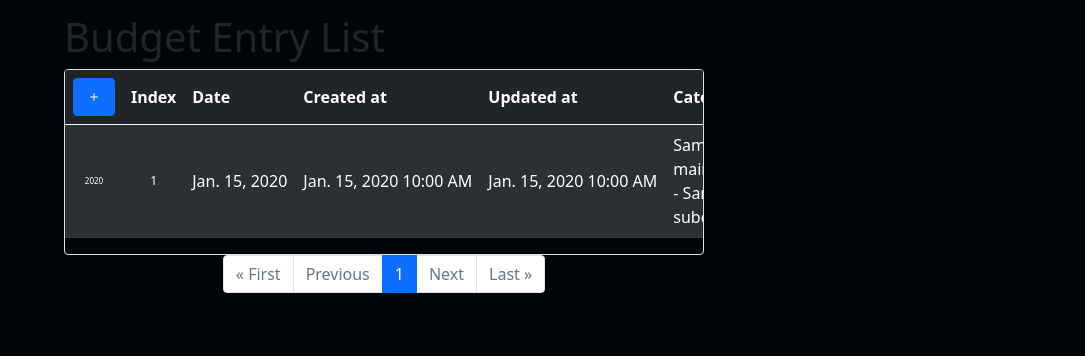
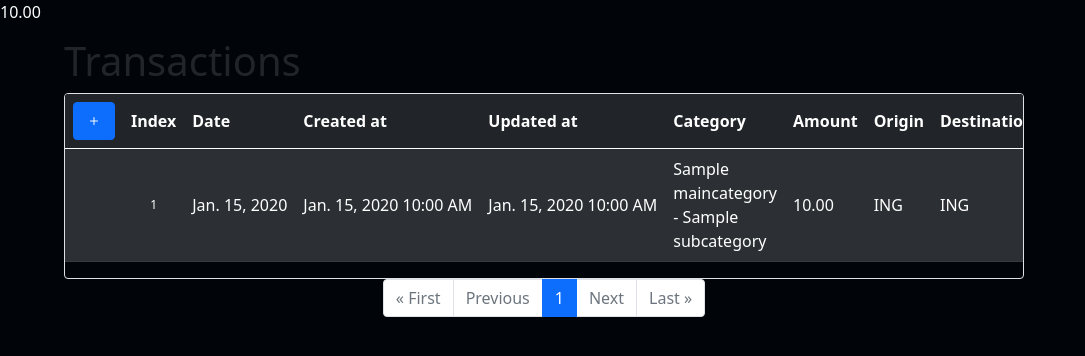
Before and after one commit to badutka/BudgetWebApp, a Django app: page / in a window 1280 px wide. Shown: the part 104-460 px from the top of the page, without its empty margins (0-1085 px from the left). Run offline with Django 4.2, Linux system fonts and the light colour scheme; tables that the repository leaves empty hold one stand-in row (values such as "Sample post"); some libraries are stand-ins or nearby versions.

Commit message:
changed model name and some file names

```diff
--- a/budgetwebapp/budget/admin.py
+++ b/budgetwebapp/budget/admin.py
@@ -1,8 +1,8 @@
 from django.contrib import admin
-from .models import MoneyAccount, BudgetExpenseEntry, Category, MainCategory, SubCategory, BalanceHistory
+from .models import MoneyAccount, Transaction, Category, MainCategory, SubCategory, BalanceHistory
 
 admin.site.register(MoneyAccount)
-admin.site.register(BudgetExpenseEntry)
+admin.site.register(Transaction)
 admin.site.register(Category)
 admin.site.register(MainCategory)
 admin.site.register(SubCategory)
--- a/budgetwebapp/budget/forms.py
+++ b/budgetwebapp/budget/forms.py
@@ -1,10 +1,10 @@
 from django import forms
-from .models import BudgetExpenseEntry, Category
+from .models import Transaction, Category
 
 
 class BudgetExpenseEntryForm(forms.ModelForm):
     class Meta:
-        model = BudgetExpenseEntry
+        model = Transaction
         fields = ['date', 'category', 'amount', 'origin', 'destination']
 
     def __init__(self, *args, **kwargs):
--- a/budgetwebapp/budget/management/commands/export_budget_entries.py
+++ b/budgetwebapp/budget/management/commands/export_budget_entries.py
@@ -1,7 +1,7 @@
 import csv
 from openpyxl import Workbook
 from django.core.management.base import BaseCommand
-from budget.models import BudgetExpenseEntry
+from budget.models import Transaction
 
 
 class Command(BaseCommand):
@@ -16,7 +16,7 @@ class Command(BaseCommand):
         export_format = options['format']
 
         # Get all budget entries
-        budget_entries = BudgetExpenseEntry.objects.all()
+        budget_entries = Transaction.objects.all()
 
         self.export_to_file(output_file, budget_entries, export_format)
 
--- a/budgetwebapp/budget/signals.py
+++ b/budgetwebapp/budget/signals.py
@@ -1,7 +1,7 @@
 from django.db import models
 from django.db.models.signals import pre_delete
 from django.dispatch import receiver
-from .models import BudgetExpenseEntry, BalanceHistory
+from .models import BalanceHistory
 
 # @receiver(pre_delete, sender=BudgetExpenseEntry)
 # def delete_balance_history(sender, instance, **kwargs):
--- a/budgetwebapp/budget/templates/budget/navbar.html
+++ b/budgetwebapp/budget/templates/budget/navbar.html
@@ -9,7 +9,7 @@
     <div class="collapse navbar-collapse" id="navbarSupportedContent">
       <ul class="navbar-nav me-auto mb-2 mb-lg-0">
         <li class="nav-item">
-          <a class="nav-link active" aria-current="page" href="{% url 'budget:budget_expense_entry_list' %}">Transactions</a>
+          <a class="nav-link active" aria-current="page" href="{% url 'budget:transactions' %}">Transactions</a>
         </li>
         <li class="nav-item">
           <a class="nav-link active" aria-current="page" href="{% url 'budget:incoming_transactions' %}">Incoming Transactions</a>
--- /dev/null
+++ b/budgetwebapp/budget/templates/budget/transactions.html
@@ -0,0 +1,15 @@
+{% extends "budget/base.html" %}
+{% load static %}
+
+{% block content %}
+
+<div style="color: #fff;">
+    {{ sum_accs }}
+</div>
+
+
+<div style="width: 75%; margin-left: 5%; margin-top: 1%;">
+    {% include 'budget/transactions_table.html' with transactions_page_obj=transactions_page_obj %}
+</div>
+
+{% endblock content %}
--- a/budgetwebapp/budget/templates/budget/entry_list.html
+++ b/budgetwebapp/budget/templates/budget/transactions_incoming.html
@@ -4,7 +4,7 @@
 {% block content %}
 
 <div style="width: 50%; margin-left: 5%; margin-top: 1%;">
-    {% include 'budget/entries_table.html' with page_obj=page_obj %}
+    {% include 'budget/transactions_table.html' with transactions_page_obj=transactions_page_obj %}
 </div>
 
 {% endblock content %}
--- a/budgetwebapp/budget/templates/budget/incoming_transactions.html
+++ b/budgetwebapp/budget/templates/budget/transactions_outgoing.html
@@ -4,7 +4,7 @@
 {% block content %}
 
 <div style="width: 50%; margin-left: 5%; margin-top: 1%;">
-    {% include 'budget/entries_table.html' with page_obj=page_obj %}
+    {% include 'budget/transactions_table.html' with transactions_page_obj=transactions_page_obj %}
 </div>
 
 {% endblock content %}
--- a/budgetwebapp/budget/templates/budget/entries_table.html
+++ b/budgetwebapp/budget/templates/budget/transactions_table.html
@@ -2,13 +2,13 @@
 {% load humanize %}
 {% load mathfilters %}
 
-<h1>Budget Entry List</h1>
+<h1>Transactions</h1>
 
 <div class="table-responsive border rounded-2">
     <table class="table table-dark table-hover table-striped align-middle">
         <thead>
         <tr class="align-middle">
-            <th><a href="{% url 'budget:budget_entry_add' %}" class="btn btn-primary bi bi-plus"></a></th>
+            <th><a href="{% url 'budget:transaction_add' %}" class="btn btn-primary bi bi-plus"></a></th>
             <th>Index</th>
             <th>Date</th>
             <th>Created at</th>
@@ -22,31 +22,31 @@
         </tr>
         </thead>
         <tbody>
-        {% for entry in page_obj %}
+        {% for transaction in transactions_page_obj %}
         <tr data-bs-toggle="tooltip" data-bs-placement="top" title="Description: {{ entry.description }}">
             <td class="text-center narrow-column font-size-small">{{ entry.year }}</td>
-            <td class="text-center narrow-column font-size-medium">{{ page_obj|length|sub:forloop.counter|add:1 }}</td>
-            <td class="nowrap">{{ entry.date }}</td>
-            <td class="nowrap">{{ entry.created_at|date:'N d, Y H:i A' }}</td>
-            <td class="nowrap">{{ entry.updated_at|date:'N d, Y H:i A' }}</td>
-            <td>{{ entry.category }}</td>
-            <td>{{ entry.amount }}</td>
-            <td>{{ entry.origin }}</td>
-            <td>{{ entry.destination }}</td>
+            <td class="text-center narrow-column font-size-medium">{{ transactions_page_obj|length|sub:forloop.counter|add:1 }}</td>
+            <td class="nowrap">{{ transaction.date }}</td>
+            <td class="nowrap">{{ transaction.created_at|date:'N d, Y H:i A' }}</td>
+            <td class="nowrap">{{ transaction.updated_at|date:'N d, Y H:i A' }}</td>
+            <td>{{ transaction.category }}</td>
+            <td>{{ transaction.amount }}</td>
+            <td>{{ transaction.origin }}</td>
+            <td>{{ transaction.destination }}</td>
             <td>
-                {% if entry.transaction_type == 'INCOMING' %}
+                {% if transaction.transaction_type == 'INCOMING' %}
                     <i class="fas fa-arrow-down text-success"></i>  <!-- Incoming transaction -->
-                {% elif entry.transaction_type == 'OUTGOING' %}
+                {% elif transaction.transaction_type == 'OUTGOING' %}
                     <i class="fas fa-arrow-up text-warning"></i>  <!-- Outgoing transaction -->
-                {% elif entry.transaction_type == 'INNER' %}
+                {% elif transaction.transaction_type == 'INNER' %}
                     <i class="fas fa-arrows-alt-h text-light"></i>  <!-- Inner transaction -->
                 {% else %}
                     <i class="fas fa-question-circle"></i>  <!-- None-->
                 {% endif %}
             </td>
             <td class="nowrap">
-                <a href="{% url 'budget:budget_entry_edit' entry.id %}" class="btn btn-outline-primary bi bi-pen" style="font-size: 10px;"></a>
-                <a href="{% url 'budget:budget_entry_remove' entry.id %}" class="btn btn-outline-danger bi bi-trash" style="font-size: 10px; margin-left: 10px;"></a>
+                <a href="{% url 'budget:transaction_edit' transaction.id %}" class="btn btn-outline-primary bi bi-pen" style="font-size: 10px;"></a>
+                <a href="{% url 'budget:transaction_remove' transaction.id %}" class="btn btn-outline-danger bi bi-trash" style="font-size: 10px; margin-left: 10px;"></a>
             </td>
         </tr>
         {% endfor %}
@@ -57,7 +57,7 @@
 <!-- Pagination links -->
 <nav aria-label="Page navigation example">
     <ul class="pagination justify-content-center">
-        {% if page_obj.has_previous %}
+        {% if transactions_page_obj.has_previous %}
             <li class="page-item"><a class="page-link" href="?page=1">&laquo; First</a></li>
             <li class="page-item"><a class="page-link" href="?page={{ page_obj.previous_page_number }}">Previous</a></li>
         {% else %}
@@ -70,10 +70,10 @@
         {% endif %}
 
         <li class="page-item active" aria-current="page">
-            <span class="page-link">{{ page_obj.number }}</span>
+            <span class="page-link">{{ transactions_page_obj.number }}</span>
         </li>
 
-        {% if page_obj.has_next %}
+        {% if transactions_page_obj.has_next %}
             <li class="page-item"><a class="page-link" href="?page={{ page_obj.next_page_number }}">Next</a></li>
             <li class="page-item"><a class="page-link" href="?page={{ page_obj.paginator.num_pages }}">Last &raquo;</a></li>
         {% else %}
--- a/budgetwebapp/budget/urls.py
+++ b/budgetwebapp/budget/urls.py
@@ -1,11 +1,11 @@
 from django.urls import path
 from .views import (
-    budget_expense_entry_list,
-    budget_entry_add,
-    budget_entry_edit,
-    budget_entry_remove,
-    incoming_transaction_list_view,
-    outgoing_transaction_list_view,
+    transactions_list_view,
+    transaction_add,
+    transaction_edit,
+    transaction_remove,
+    incoming_transactions_list_view,
+    outgoing_transactions_list_view,
     monthly_expense_summary_view,
     monthly_income_summary_view,
     yearly_expense_summary_view,
@@ -15,12 +15,12 @@ from .views import (
 )
 
 urlpatterns = [
-    path('', budget_expense_entry_list, name='budget_expense_entry_list'),
-    path('add/', budget_entry_add, name='budget_entry_add'),
-    path('edit/<int:entry_id>/', budget_entry_edit, name='budget_entry_edit'),
-    path('remove/<int:entry_id>/', budget_entry_remove, name='budget_entry_remove'),
-    path('transactions/incoming/', incoming_transaction_list_view, name='incoming_transactions'),
-    path('transactions/outgoing/', outgoing_transaction_list_view, name='outgoing_transactions'),
+    path('', transactions_list_view, name='transactions'),
+    path('add/', transaction_add, name='transaction_add'),
+    path('edit/<int:transaction_id>/', transaction_edit, name='transaction_edit'),
+    path('remove/<int:transaction_id>/', transaction_remove, name='transaction_remove'),
+    path('transactions/incoming/', incoming_transactions_list_view, name='incoming_transactions'),
+    path('transactions/outgoing/', outgoing_transactions_list_view, name='outgoing_transactions'),
     path('transactions/monthly-expense-summary/', monthly_expense_summary_view, name='monthly_expense_summary'),
     path('transactions/monthly-income-summary/', monthly_income_summary_view, name='monthly_income_summary'),
     path('transactions/yearly-expense-summary/', yearly_expense_summary_view, name='yearly_expense_summary'),
--- a/budgetwebapp/budget/views.py
+++ b/budgetwebapp/budget/views.py
@@ -2,12 +2,13 @@ import requests
 from django.shortcuts import render, redirect
 from django.core.paginator import Paginator
 from django.views.generic import ListView, DetailView
+from django.db.models import Sum
 
 from rest_framework.response import Response
 from rest_framework.views import APIView
 
 from .forms import BudgetExpenseEntryForm
-from .models import BudgetExpenseEntry, MoneyAccount, BalanceHistory
+from .models import Transaction, MoneyAccount, BalanceHistory
 from .summary import create_summary_table, create_yearly_summary
 from .serializers import ChartDataSerializer
 
@@ -21,7 +22,8 @@ class BalanceHistoryView(ListView):
         context = super().get_context_data(**kwargs)
         money_account_name = self.kwargs['money_account_name']
         money_account = MoneyAccount.objects.get(name=money_account_name)
-        balance_history = BalanceHistory.objects.filter(money_account=money_account).order_by('-created_at')
+        balance_history = BalanceHistory.objects.filter(money_account=money_account)
+        # balance_history = BalanceHistory.objects.filter(money_account=money_account).order_by('-created_at')
         context['money_account_name'] = money_account_name
         context['balance_history'] = balance_history
         return context
@@ -83,72 +85,75 @@ def monthly_income_summary_view(request):
     return render(request, 'budget/monthly_income_summary.html', context)
 
 
-def outgoing_transaction_list_view(request):
-    entries = BudgetExpenseEntry.objects.filter(transaction_type__in=['OUTGOING', 'INNER']).order_by('date')
+def outgoing_transactions_list_view(request):
+    entries = Transaction.objects.filter(transaction_type__in=['OUTGOING', 'INNER']).order_by('date')
 
     paginator = Paginator(entries, 999)  # 10 entries per page
     page_number = request.GET.get('page')
-    page_obj = paginator.get_page(page_number)
+    transactions_page_obj = paginator.get_page(page_number)
 
     context = {
-        'page_obj': page_obj
+        'transactions_page_obj': transactions_page_obj
     }
 
-    return render(request, 'budget/outgoing_transactions.html', context)
+    return render(request, 'budget/transactions_outgoing.html', context)
 
 
-def incoming_transaction_list_view(request):
-    entries = BudgetExpenseEntry.objects.filter(transaction_type__in=['INCOMING', 'INNER']).order_by('date')
+def incoming_transactions_list_view(request):
+    entries = Transaction.objects.filter(transaction_type__in=['INCOMING', 'INNER']).order_by('date')
 
     paginator = Paginator(entries, 999)  # 10 entries per page
     page_number = request.GET.get('page')
-    page_obj = paginator.get_page(page_number)
+    transactions_page_obj = paginator.get_page(page_number)
 
     context = {
-        'page_obj': page_obj
+        'transactions_page_obj': transactions_page_obj
     }
 
-    return render(request, 'budget/incoming_transactions.html', context)
+    return render(request, 'budget/transactions_incoming.html', context)
 
 
-def budget_expense_entry_list(request):
-    entries = BudgetExpenseEntry.objects.all().order_by('date')
+def transactions_list_view(request):
+    entries = Transaction.objects.all()
+    # entries = BudgetExpenseEntry.objects.all().order_by('-created_at')
+    accs = MoneyAccount.objects.all().aggregate(total=Sum('balance'))['total']
 
     paginator = Paginator(entries, 999)  # 10 entries per page
     page_number = request.GET.get('page')
-    page_obj = paginator.get_page(page_number)
+    transactions_page_obj = paginator.get_page(page_number)
 
     context = {
-        'page_obj': page_obj
+        'transactions_page_obj': transactions_page_obj,
+        'sum_accs': round(accs, 2)
     }
 
-    return render(request, 'budget/entry_list.html', context)
+    return render(request, 'budget/transactions.html', context)
 
 
-def budget_entry_add(request):
+def transaction_add(request):
     if request.method == 'POST':
         form = BudgetExpenseEntryForm(request.POST)
         if form.is_valid():
             form.save()
-            return redirect('budget:budget_expense_entry_list')
+            return redirect('budget:transactions')
     else:
         form = BudgetExpenseEntryForm()
-    return render(request, 'budget/entry_add.html', {'form': form})
+    return render(request, 'budget/transaction_add.html', {'form': form})
 
 
-def budget_entry_edit(request, entry_id):
-    entry = BudgetExpenseEntry.objects.get(id=entry_id)
+def transaction_edit(request, transaction_id):
+    entry = Transaction.objects.get(id=transaction_id)
     if request.method == 'POST':
         form = BudgetExpenseEntryForm(request.POST, instance=entry)
         if form.is_valid():
             form.save()
-            return redirect('budget:budget_expense_entry_list')
+            return redirect('budget:transactions')
     else:
         form = BudgetExpenseEntryForm(instance=entry)
-    return render(request, 'budget/entry_edit.html', {'form': form, 'entry_id': entry_id})
+    return render(request, 'budget/transaction_edit.html', {'form': form, 'transaction_id': transaction_id})
 
 
-def budget_entry_remove(request, entry_id):
-    entry = BudgetExpenseEntry.objects.get(id=entry_id)
+def transaction_remove(request, transaction_id):
+    entry = Transaction.objects.get(id=transaction_id)
     entry.delete()
-    return redirect('budget:budget_expense_entry_list')
+    return redirect('budget:transactions')
```
Also changed, not shown: budgetwebapp/budget/models.py (+16 -8 lines), budgetwebapp/budget/summary.py (+4 -4 lines), budgetwebapp/budget/templates/budget/outgoing_transactions.html (deleted, +0 -10 lines), budgetwebapp/budget/templates/budget/transaction_add.html (renamed from budgetwebapp/budget/templates/budget/entry_add.html), budgetwebapp/budget/templates/budget/transaction_edit.html (renamed from budgetwebapp/budget/templates/budget/entry_edit.html).
